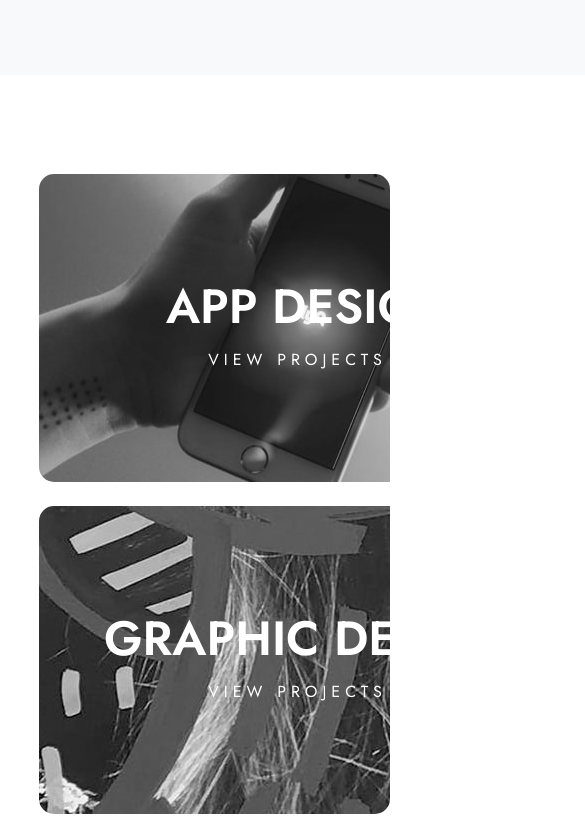
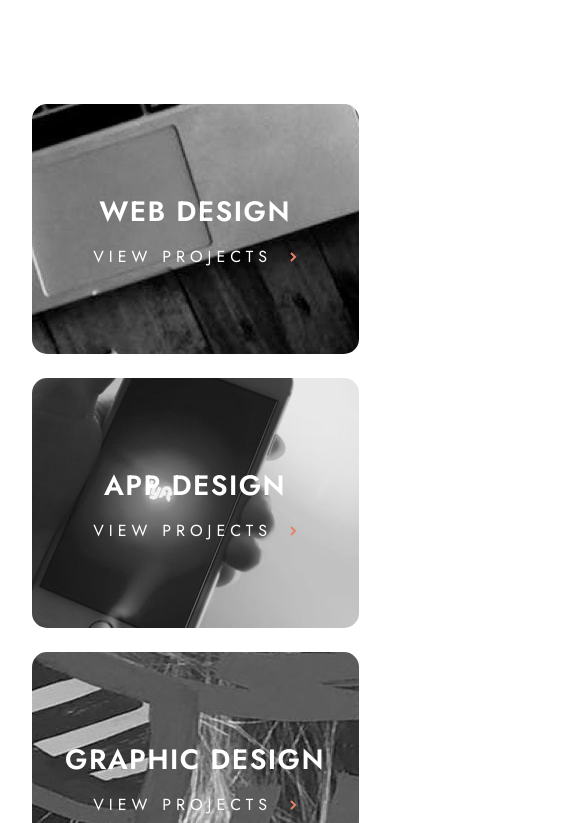
Before and after one commit to EdouardHrgt/Designo, a Vue app: page / in a window 390 px wide. Shown: the part 941-1764 px from the top of the page, 585 px wide, since content can reach past the window. Built offline with nearby package versions, Linux system fonts and the light colour scheme.

Commit message:
WIP home page

```diff
--- a/src/App.vue
+++ b/src/App.vue
@@ -108,12 +108,22 @@ main {
   background-color: var(--white);
   border-radius: 5px;
   padding: 0.82rem 1.75rem;
+  transition: 0.3s;
 }
 
 .btn-p {
   color: var(--dark-grey);
   text-transform: uppercase;
   font-size: var(--body-size);
+  transition: 0.3s;
+}
+
+.btn:hover {
+  background-color: var(--peach-light);
+}
+
+.btn:hover .btn-p {
+  color: var(--white);
 }
 
 @media screen and (max-width: 868px) {
--- a/src/components/NavBar.vue
+++ b/src/components/NavBar.vue
@@ -5,7 +5,14 @@
         <router-link to="/"
           ><img src="../assets/shared/desktop/logo-dark.png" alt="Designo"
         /></router-link>
-        <ul class="flex" :class="{ active: isOpen }" @click="isOpen = !isOpen">
+        <ul
+          class="flex"
+          :class="{ active: isOpen }"
+          @click="isOpen = !isOpen"
+          @wheel.prevent
+          @touchmove.prevent
+          @scroll.prevent
+        >
           <li><router-link to="/company">our company</router-link></li>
           <li><router-link to="/locations">locations</router-link></li>
           <li><router-link to="/contact">contact</router-link></li>
@@ -81,16 +88,15 @@ ul a:hover {
   header {
     left: 0;
     right: 0;
-    border: 3px solid yellowgreen;
   }
   ul {
     position: fixed;
     z-index: 1;
-    top: 5.8rem;
+    top: 5.6rem;
     left: 0;
     right: 0;
     bottom: 0;
-    background-color: hsla(270, 3%, 11%, 0.8);
+    background-color: hsla(270, 3%, 11%, 0.95);
     flex-direction: column;
     align-items: flex-start;
     padding-top: 3rem;
--- a/src/views/HomeView.vue
+++ b/src/views/HomeView.vue
@@ -38,6 +38,7 @@
               /></svg
           ></a>
         </div>
+        <div class="gallery-hover"></div>
       </div>
       <div class="gallery-right-col">
         <div class="app-design gal-flex">
@@ -55,6 +56,7 @@
                 /></svg
             ></a>
           </div>
+          <div class="gallery-hover"></div>
         </div>
         <div class="graphic-design gal-flex">
           <div class="gallery-txt">
@@ -71,6 +73,7 @@
                 /></svg
             ></a>
           </div>
+          <div class="gallery-hover"></div>
         </div>
       </div>
     </section>
@@ -87,11 +90,13 @@
             alt="someone working on a computer"
           />
         </div>
+        <div class="adjective-infos">
           <h3 class="adjective-title">passionate</h3>
           <p class="adjective-txt">
-          Each project starts with an in-depth brand research to ensure we only create products that
-          serve a purpose. We merge art, design, and technology into exciting new solutions.
+            Each project starts with an in-depth brand research to ensure we only create products
+            that serve a purpose. We merge art, design, and technology into exciting new solutions.
           </p>
+        </div>
       </div>
       <div class="adjective">
         <div class="adjective-img">
@@ -105,12 +110,14 @@
             alt="someone working on a tablet"
           />
         </div>
+        <div class="adjective-infos">
           <h3 class="adjective-title">resourceful</h3>
           <p class="adjective-txt">
             Everything that we do has a strategic purpose. We use an agile approach in all of our
-          projects and value customer collaboration. It guarantees superior results that fulfill our
-          clients’ needs.
+            projects and value customer collaboration. It guarantees superior results that fulfill
+            our clients’ needs.
           </p>
+        </div>
       </div>
       <div class="adjective">
         <div class="adjective-img">
@@ -124,11 +131,14 @@
             alt="two persons handling a sign"
           />
         </div>
+        <div class="adjective-infos">
           <h3 class="adjective-title">friendly</h3>
           <p class="adjective-txt">
-          We are a group of enthusiastic folks who know how to put people first. Our success depends
-          on our customers, and we strive to give them the best experience a company can provide.
+            We are a group of enthusiastic folks who know how to put people first. Our success
+            depends on our customers, and we strive to give them the best experience a company can
+            provide.
           </p>
+        </div>
       </div>
       <svg
         class="bg-circle-adjectives"
@@ -164,6 +174,12 @@ export default {
   --links-size: 15px;
   --links-space: 5px;
 }
+
+.adjectives,
+.gallery {
+  margin-top: 11rem;
+}
+
 .hero {
   background-color: var(--peach);
   border-radius: var(--radius);
@@ -197,7 +213,6 @@ export default {
 }
 
 .gallery {
-  margin-top: 11rem;
   display: flex;
   gap: 3rem;
   border-radius: var(--radius);
@@ -210,6 +225,8 @@ h2 {
   line-height: var(--h1-line);
   text-transform: uppercase;
   margin-bottom: 1rem;
+  z-index: 2;
+  position: relative;
 }
 .gallery-txt {
   text-align: center;
@@ -220,6 +237,8 @@ h2 {
   letter-spacing: 5px;
   color: var(--white);
   font-weight: 400;
+  z-index: 2;
+  position: relative;
 }
 .gal-flex {
   display: flex;
@@ -227,9 +246,20 @@ h2 {
   justify-content: center;
   cursor: pointer;
   border-radius: var(--radius);
+  position: relative;
+  overflow: hidden;
+  isolation: isolate;
 }
-.gal-flex:hover {
-  opacity: 0.8;
+.gallery-hover {
+  position: absolute;
+  inset: 0;
+  z-index: 1;
+  background-color: var(--peach);
+  opacity: 0;
+  transition: opacity 0.3s ease-in;
+}
+.gal-flex:hover .gallery-hover {
+  opacity: 0.6;
 }
 .gallery-link svg {
   margin-left: 0.5rem;
@@ -258,8 +288,6 @@ h2 {
 
 /* ADJECTIVES */
 .adjectives {
-  border: 2px solid green;
-  margin-top: 11rem;
   justify-content: space-evenly;
   gap: 1.5rem;
   position: relative;
@@ -285,7 +313,7 @@ h2 {
   text-transform: uppercase;
   margin: 1.75rem 0;
 }
-.adjective p {
+.adjective-infos {
   max-width: 350px;
 }
 .bg-circle-adjectives {
@@ -303,9 +331,20 @@ h2 {
   .hero-img {
     right: -7.5rem;
   }
+  .gallery {
+    gap: 1.5rem;
+  }
 }
 
 @media screen and (max-width: 1024px) {
+  .bg-circle-adjectives,
+  .bg-circle {
+    display: none;
+  }
+  .adjectives,
+  .gallery {
+    margin-top: 7rem;
+  }
   .hero {
     padding: 5rem 1rem;
     flex-direction: column;
@@ -325,6 +364,45 @@ h2 {
     inset: unset;
     bottom: -23rem;
   }
+  .gallery {
+    flex-direction: column;
+    align-items: center;
+  }
+  .graphic-design,
+  .app-design,
+  .web-design {
+    height: 200px;
+    width: 689px;
+    background-repeat: no-repeat;
+  }
+  .gallery-right-col {
+    gap: 1.5rem;
+  }
+  .web-design {
+    background-image: url(../assets/home/tablet/image-web-design.jpg);
+  }
+  .app-design {
+    background-image: url(../assets/home/tablet/image-app-design.jpg);
+  }
+  .graphic-design {
+    background-image: url(../assets/home/tablet/image-graphic-design.jpg);
+  }
+  .adjectives {
+    flex-direction: column;
+    gap: 2.5rem;
+  }
+  .adjective {
+    text-align: start;
+    display: flex;
+    align-items: center;
+    gap: 2.5rem;
+  }
+  .adjective-infos {
+    max-width: 439px;
+  }
+  .adjective-title {
+    margin: 0.5rem 0;
+  }
 }
 
 @media screen and (max-width: 868px) {
@@ -332,4 +410,41 @@ h2 {
     border-radius: 0;
   }
 }
+
+@media screen and (max-width: 700px) {
+  .graphic-design,
+  .app-design,
+  .web-design {
+    height: 250px;
+    width: 327px;
+  }
+  .gallery-right-col {
+    gap: 1.5rem;
+  }
+  .web-design {
+    background-image: url(../assets/home/mobile/image-web-design.jpg);
+  }
+  .app-design {
+    background-image: url(../assets/home/mobile/image-app-design.jpg);
+  }
+  .graphic-design {
+    background-image: url(../assets/home/mobile/image-graphic-design.jpg);
+  }
+  h2 {
+    font-size: 1.75rem;
+    letter-spacing: 1.4px;
+    margin-bottom: 0.5rem;
+  }
+  .adjectives {
+    gap: 3rem;
+  }
+  .adjective {
+    text-align: center;
+    flex-direction: column;
+    gap: 0.5rem;
+  }
+  .adjective-infos {
+    padding: 0 1rem;
+  }
+}
 </style>
```
Lines whose indentation alone changed are shown as unchanged.
